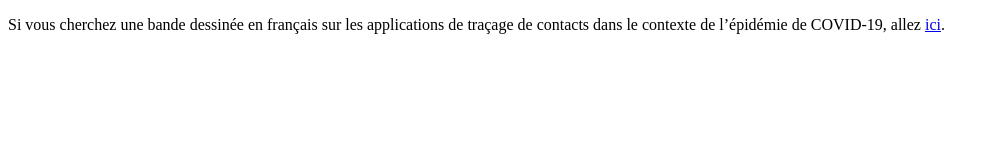
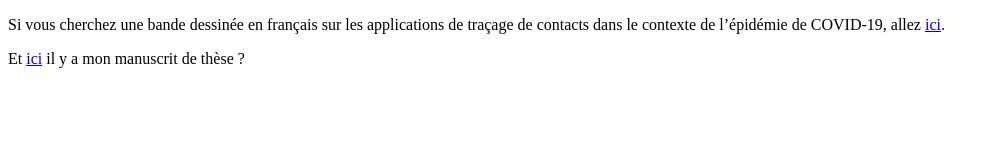
Before and after one commit to rnollet/rnollet.github.io, a plain HTML site: page index.html in a window 1280 px wide. Shown: the whole page, without its empty margins (0-995 px from the left). Drawn offline with Linux system fonts and the light colour scheme.

Commit message:
ajoute lien vers manuscrit

```diff
--- a/index.html
+++ b/index.html
@@ -8,5 +8,6 @@
     <p>Si vous cherchez une bande dessinée en français sur les applications de
     traçage de contacts dans le contexte de l’épidémie de COVID-19,
     allez <a href="./contact-tracing">ici</a>.</p>
+    <p>Et <a href="./main.pdf">ici</a> il y a mon manuscrit de thèse ?</p>
   </body>
 </html>
```
